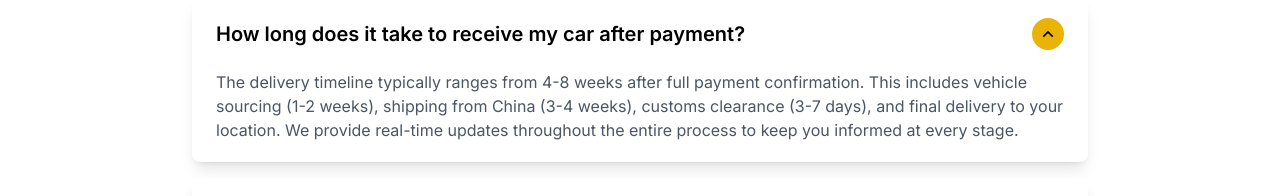
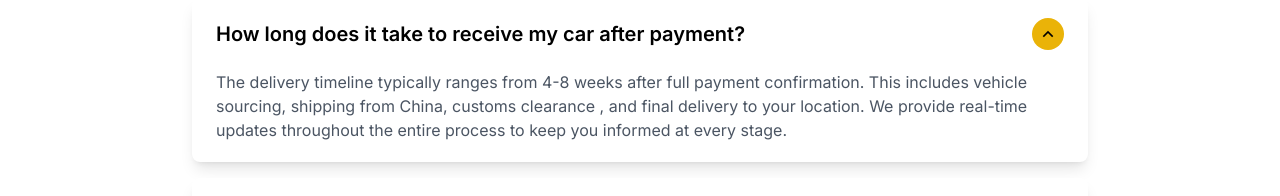
Before and after one commit to elinteerie/cmeautos, a React (Vite) app: page /faqs in a window 1280 px wide. Shown: the part 486-682 px from the top of the page. Built offline with nearby package versions, Linux system fonts and the light colour scheme.

Commit message:
edited the about and contact page

```diff
--- a/src/pages/about/page.tsx
+++ b/src/pages/about/page.tsx
@@ -8,7 +8,8 @@ export default function About() {
     {
       name: "High Chief Chizuroke Augustine Olisakwe",
       position: "CEO & Founder",
-      image: "https://static.readdy.ai/image/0af56103a01c8c8becda45c0a8f96350/4604cd688a0fdd715cb0ac571eb61789.jpeg",
+      // image: "https://static.readdy.ai/image/0af56103a01c8c8becda45c0a8f96350/4604cd688a0fdd715cb0ac571eb61789.jpeg",
+      image: "src/img/ceoimg.png",
       description: "15+ years experience in automotive import/export business"
     },
     {
--- a/src/pages/faqs/page.tsx
+++ b/src/pages/faqs/page.tsx
@@ -8,11 +8,11 @@ export default function FAQs() {
   const faqs = [
     {
       question: 'How long does it take to receive my car after payment?',
-      answer: 'The delivery timeline typically ranges from 4-8 weeks after full payment confirmation. This includes vehicle sourcing (1-2 weeks), shipping from China (3-4 weeks), customs clearance (3-7 days), and final delivery to your location. We provide real-time updates throughout the entire process to keep you informed at every stage.'
+      answer: 'The delivery timeline typically ranges from 4-8 weeks after full payment confirmation. This includes vehicle sourcing, shipping from China, customs clearance , and final delivery to your location. We provide real-time updates throughout the entire process to keep you informed at every stage.'
     },
     {
       question: 'How much do I need to pay upfront?',
-      answer: 'We require a 30-50% deposit to initiate your vehicle order. This deposit secures your vehicle and covers initial procurement costs. The remaining balance is due before shipping. We offer flexible payment plans and accept various payment methods including bank transfers, online payments, and installment options for qualified customers.'
+      answer: 'We require a 80-100% deposit to initiate your vehicle order. This deposit secures your vehicle and covers initial procurement costs. The remaining balance is due before shipping. We offer flexible payment plans and accept various payment methods including bank transfers, online payments, and installment options for qualified customers.'
     },
     {
       question: 'What happens if the car I want is already in your showroom?',
```
Also changed, not shown: src/img/ceoimg.png (added), src/img/ceoimg1.png (added).
